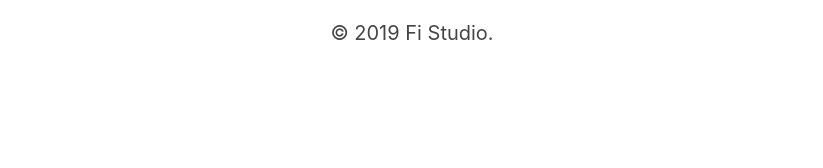
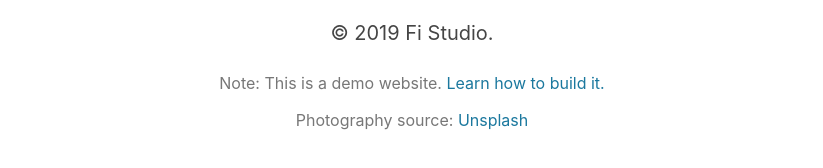
Before and after one commit to kheruc/rt-fistudio, a Next.js app: page /about in a window 1280 px wide. Shown: the part 1370-1538 px from the top of the page, without its empty margins (228-1051 px from the left). Built offline with nearby package versions, Linux system fonts and the light colour scheme.

Commit message:
Add site info

```diff
--- a/components/Footer.js
+++ b/components/Footer.js
@@ -1,6 +1,15 @@
 const Footer = () => (
   <div className="footer-wrapper">
     <div className="copyright">© {new Date().getFullYear()} Fi Studio.</div>
+    <div className="info">
+      <p>
+        Note: This is a demo website.{' '}
+        <a href="https://reacttricks.com/learn-react-by-building-websites-with-next">Learn how to build it.</a>
+      </p>
+      <p>
+        Photography source: <a href="https://unsplash.com">Unsplash</a>
+      </p>
+    </div>
     <style jsx>{`
       .footer-wrapper {
         text-align: center;
@@ -10,6 +19,10 @@
       .copyright {
         margin-bottom: 20px;
       }
+      .info {
+        color: #777;
+        font-size: 16px;
+      }
     `}</style>
   </div>
 );
```
Also changed, not shown: 1 other file (tests, documents, lock files or other folders).
